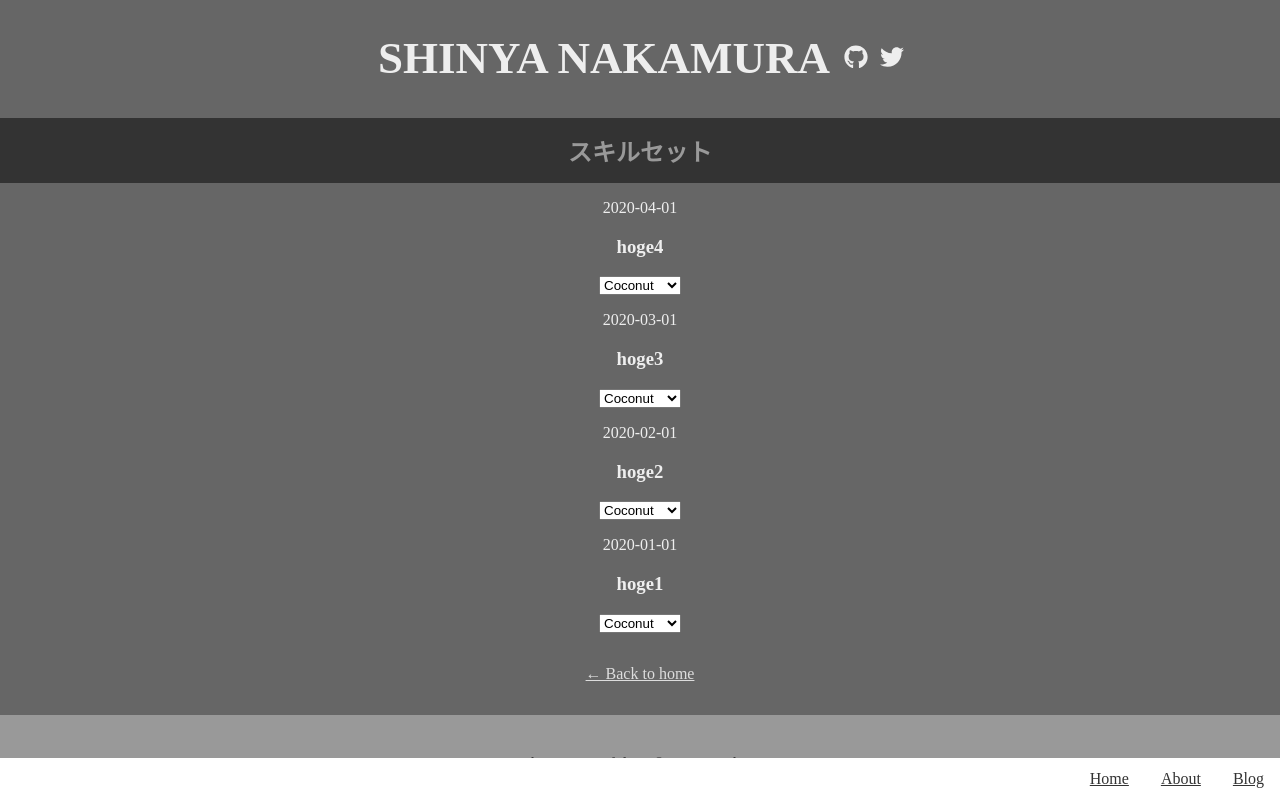
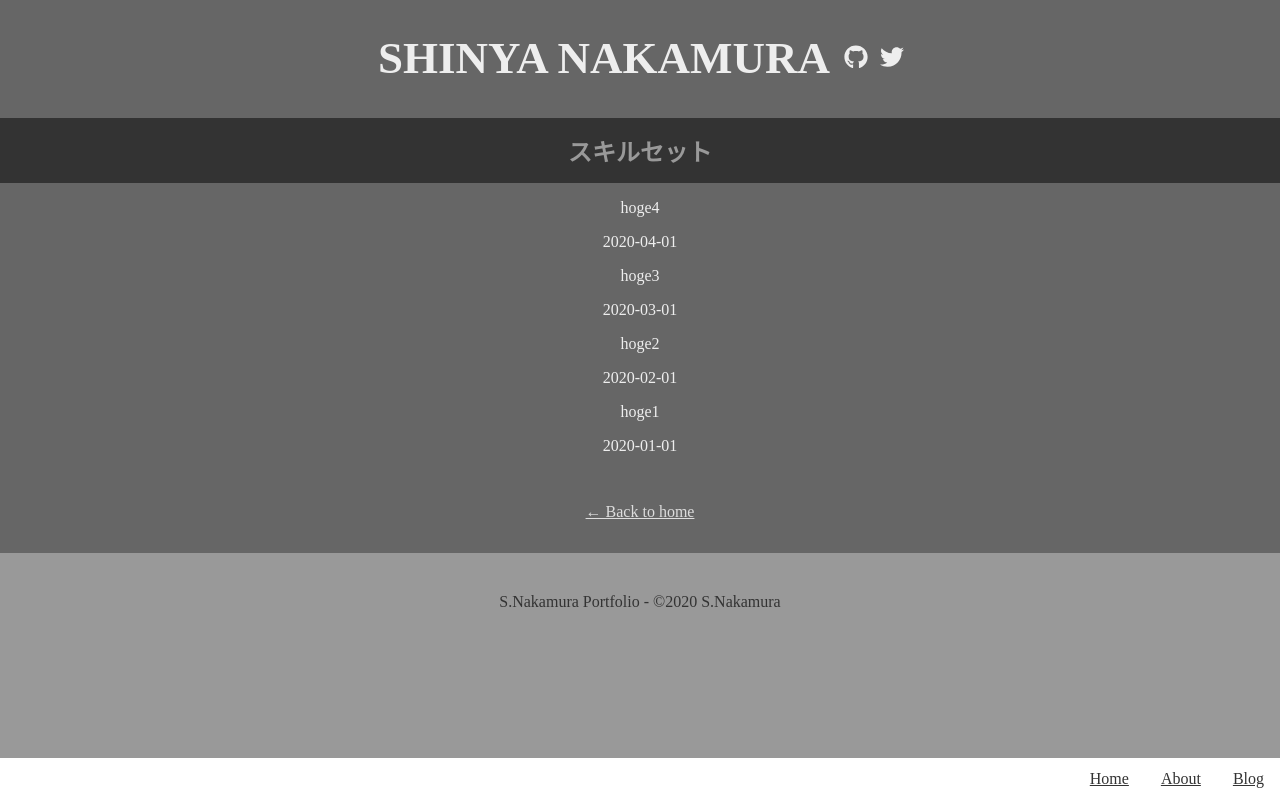
Before and after one commit to shin0825/next-js-md, a Next.js app in the folder app/: page /skill in a window 1280 px wide. Shown: the top 800 px of the page. Built offline with nearby package versions, Linux system fonts and the light colour scheme; a web font is replaced by a local one.

Commit message:
update Skill.js パラメータを引き渡すように変更

```diff
--- a/app/components/Skill.js
+++ b/app/components/Skill.js
@@ -1,15 +1,28 @@
 import styles from './Skill.module.css'
 
-const Skill = () => (
-  <div className={styles.skill}>
-    <script type="text/javascript" src="/static/hello.js"></script>
-    <select>
-      <option value="grapefruit">Grapefruit</option>
-      <option value="lime">Lime</option>
-      <option selected value="coconut">Coconut</option>
-      <option value="mango">Mango</option>
-    </select>
-  </div>
-);
+export default function Skill({ id, title, date }) {
+  return (
+    <div>
+      <div className={styles.container}>
+        <div className={styles.label}>
+          <p>
+            {title}
+          </p>
+          <div>
+            <p className={styles.title}>{date}</p>
+          </div>
+        </div>
+      </div>
+    </div>
+  )
+}
 
-export default Skill;
+export async function getStaticProps({ id, title, date }) {
+  return {
+    props: {
+      id,
+      title,
+      date
+    }
+  }
+}
--- a/app/pages/skill.js
+++ b/app/pages/skill.js
@@ -19,13 +19,7 @@ export default function Index({ allSkillsData }) {
       <h2 className={styles.title}>スキルセット</h2>
         <div className={styles.flexbox}>
           {allSkillsData.map(({ id, title, date }) => (
-            <div className={styles.table}>
-              <p>{date}</p>
-              <h3 key={id}>
-                <a className={styles.link}>{title}</a>
-              </h3>
-              <Skill />
-            </div>
+            <Skill id={id} title={title} date={date} />
           ))}
         </div>
     </Layout>
```
